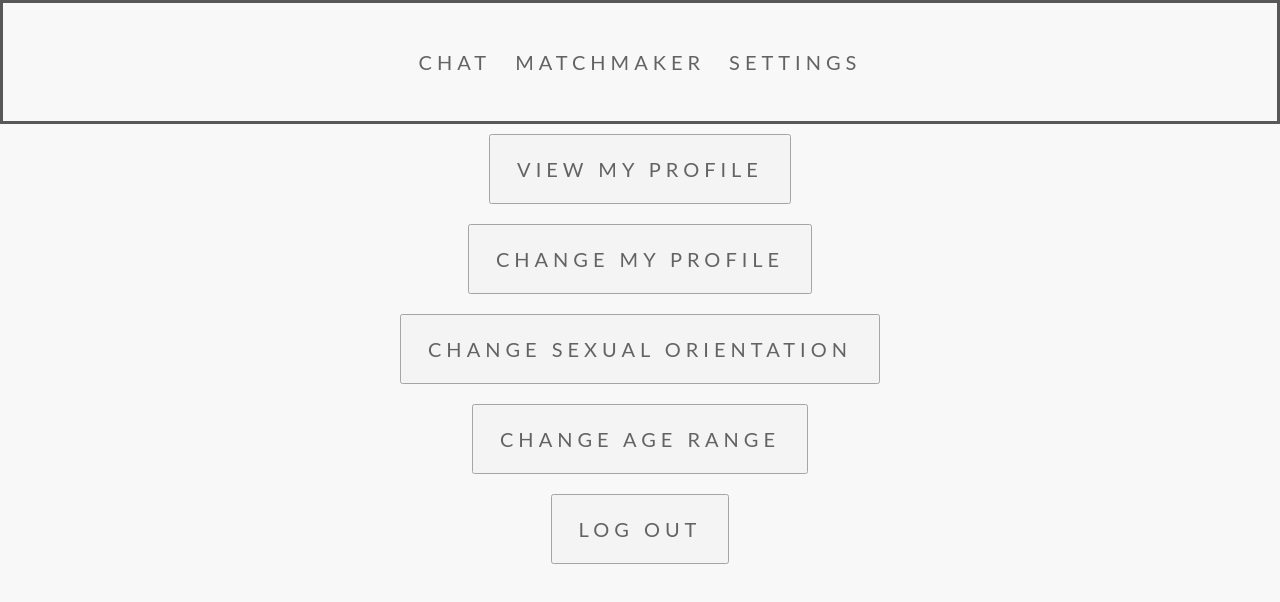
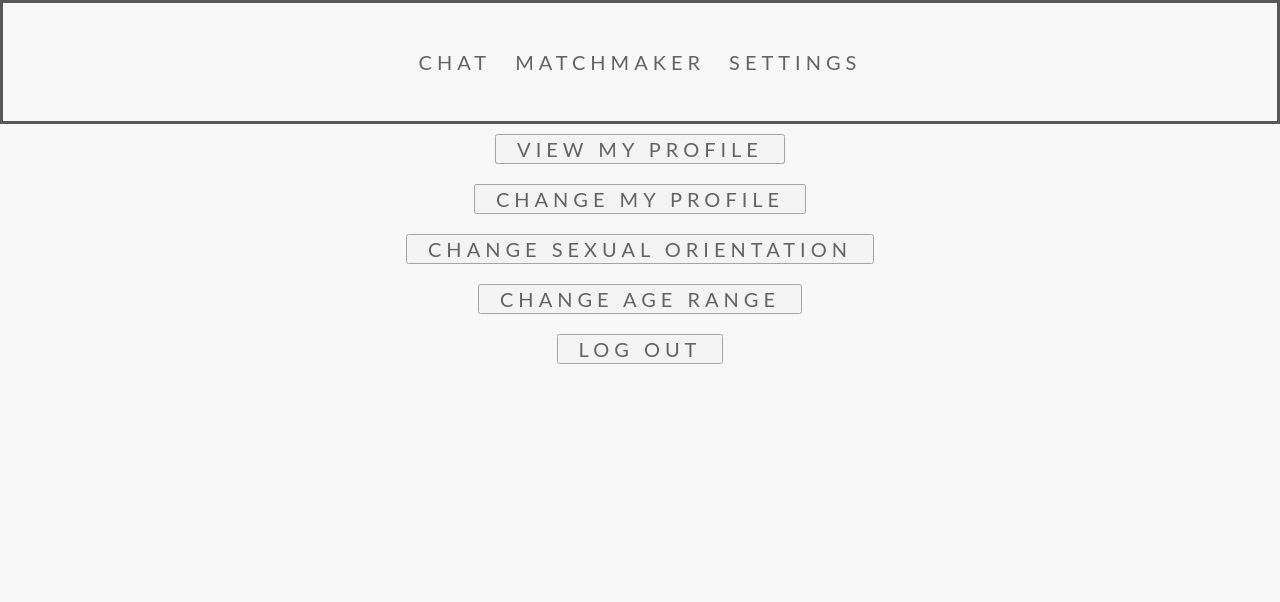
Before and after one commit to juusujanar/iizibang, a plain HTML site: page application/settings/index.html in a window 1280 px wide. Drawn offline with nearby package versions, Linux system fonts and the light colour scheme.

Commit message:
Validator fixes

```diff
--- a/application/settings/index.html
+++ b/application/settings/index.html
@@ -37,11 +37,11 @@
 
             <!-- place for all the data needed -->
             <div class="profile">
-                <div class="viewProfile"><button><h3 class="padded">View my profile</h3></button></div>
-                <div class="viewProfile"><button><h3 class="padded">Change my profile</h3></button></div>
-                <div class="viewProfile"><button><h3 class="padded">Change sexual orientation</h3></button></div>
-                <div class="viewProfile"><button><h3 class="padded">Change age range</h3></button></div>
-                <div class="viewProfile"><button id = "logout"><h3 class="padded">Log out</h3></button></div>
+                <div class="viewProfile"><button class="padded">View my profile</button></div>
+                <div class="viewProfile"><button class="padded">Change my profile</button></div>
+                <div class="viewProfile"><button class="padded">Change sexual orientation</button></div>
+                <div class="viewProfile"><button class="padded">Change age range</button></div>
+                <div class="viewProfile"><button class="padded" id="logout">Log out</button></div>
             </div>
 
 
--- a/css/stylesheet.css
+++ b/css/stylesheet.css
@@ -311,7 +311,7 @@ h3{
 .columnizeEverything{
     display:flex;
     flex-direction: column;
-    justify-items: center;
+    justify-content: center;
 }
 .userName{
     display:flex;
@@ -377,6 +377,10 @@ h3{
 .padded {
     padding-left: 20px;
     padding-right: 20px;
+    letter-spacing: 5px;
+    text-transform: uppercase;
+    font: 20px "Lato", sans-serif;
+    color: #111;
 }
 .passwordHelp {
     position: relative;
@@ -404,7 +408,7 @@ h3{
     position: absolute;
     top: 60px;
     left: -25px;
-    z-index: 2;
+    /*z-index: 2;*/
     border: solid 15px transparent;
     border-right-color: black;
     color: #1E90FF;
```
Also changed, not shown: application/chat/index.html (+1 -1 lines), application/picker/index.html (+3 -3 lines).
